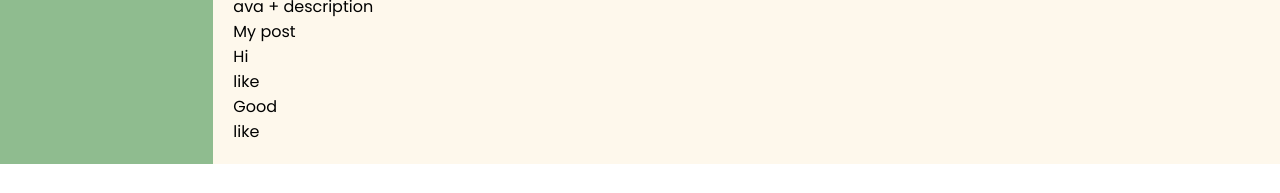
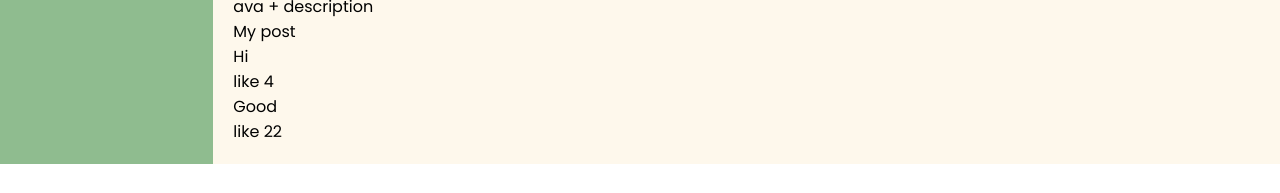
Before and after one commit to SakharovaKsu/Social-media, a React (Create React App) app: page /profile in a window 1280 px wide. Shown: the part 474-667 px from the top of the page. Built offline with nearby package versions, Linux system fonts and the light colour scheme.

Commit message:
Типизация

```diff
--- a/src/App.tsx
+++ b/src/App.tsx
@@ -1,4 +1,4 @@
-import React from "react";
+import React, {FC} from "react";
 import "./App.css";
 import Header from "./components/Header/Header";
 import Navbar from "./components/Navbar/Navbar";
@@ -7,8 +7,16 @@ import Dialogs from "./components/Dialogs/Dialogs";
 import {BrowserRouter, Route} from "react-router-dom";
 import News from "./components/News/News";
 import Music from "./components/Music/Music";
+import {StateType} from "./redax/state";
 
-const App = (props:any) => {
+type AppState = {
+    state: StateType
+}
+const App:FC<AppState> = (props) => {
+
+    const dialogsData = props.state.dialogsPage.dialogsData;
+    const messageData = props.state.dialogsPage.messageData;
+    const postsData = props.state.postPage.postsData;
 
     return (
         <BrowserRouter> {/*обромляем весь компонент для route*/}
@@ -17,9 +25,9 @@ const App = (props:any) => {
                 <Navbar />
                 <div className='app-wrapper-content'>
                     {/*отрисовка компонента по клику на стриничке*/}
-                  <Route exact path='/dialogs' render={() => <Dialogs dialogsData={props.dialogsData} messageData={props.messageData} />} />
+                    <Route exact path='/dialogs' render={() => <Dialogs dialogsData={dialogsData} messageData={messageData} />} />
                     {/*через render вызываем ананимную функцию, которая отрисовывает компонент*/}
-                  <Route path='/profile' render={() => <Profile postsData={props.postsData} />} />
+                    <Route path='/profile' render={() => <Profile postsData={postsData} />} />
                     <Route path='/news' component={News} />
                     <Route path='/music' component={Music} />
               </div>
--- a/src/components/Dialogs/DialogItem /DialogItem.tsx
+++ b/src/components/Dialogs/DialogItem /DialogItem.tsx
@@ -1,8 +1,9 @@
-import React from 'react';
+import React, {FC} from 'react';
 import s from "../Dialogs.module.css";
 import {NavLink} from "react-router-dom";
+import {dialogsDataType} from "../../../redax/state";
 
-const DialogItem = (props: any) => {
+const DialogItem:FC<dialogsDataType> = (props) => {
     return (
         <li className={s.item}>
             <NavLink className={s.link} to={`dialogs/${props.id}`}>{props.name}</NavLink>
--- a/src/components/Dialogs/Dialogs.tsx
+++ b/src/components/Dialogs/Dialogs.tsx
@@ -2,8 +2,9 @@ import React, {FC} from 'react';
 import s from './Dialogs.module.css';
 import DialogItem from "./DialogItem /DialogItem";
 import Message from "./Message/Message";
+import {DialogsPageType} from "../../redax/state";
 
-const Dialogs = (props:any) => {
+const Dialogs:FC<DialogsPageType> = (props) => {
 
     const dialogsElements = props.dialogsData.map((dialog:any) => <DialogItem name={dialog.name} id={dialog.id}/>);
     const messagesElements = props.messageData.map((message:any) => <Message message={message.message} id={message.id}/>)
--- a/src/components/Profile/MyPosts/MyPosts.tsx
+++ b/src/components/Profile/MyPosts/MyPosts.tsx
@@ -1,8 +1,9 @@
-import React from 'react';
+import React, {FC} from 'react';
 import Post from "./Post/Post";
+import {PostPageType} from "../../../redax/state";
 
-const MyPosts = (props:any) => {
-    const postsElements = props.postsData.map((post:any) => <Post key={post.id} message={post.message} likeCount={post.lireCount} />)
+const MyPosts:FC<PostPageType> = (props) => {
+    const postsElements = props.postsData.map(post => <Post key={post.id} message={post.message} likeCount={post.likeCount} />)
 
     return (
         <div>
--- a/src/components/Profile/MyPosts/Post/Post.tsx
+++ b/src/components/Profile/MyPosts/Post/Post.tsx
@@ -1,10 +1,11 @@
 import React from 'react';
-const Post: React.FC<any>= (props) => {
+import {PostsDataType} from "../../../../redax/state";
+const Post: React.FC<PostsDataType>= (props) => {
     return (
         <div>
             {props.message}
             <div>
-                <span>like {props.like}</span>
+                <span>like {props.likeCount}</span>
             </div>
         </div>
     )
--- a/src/components/Profile/Profile.tsx
+++ b/src/components/Profile/Profile.tsx
@@ -1,8 +1,9 @@
-import React from 'react';
+import React, {FC} from 'react';
 import s from './Profile.module.css';
 import MyPosts from "./MyPosts/MyPosts";
 import ProfileInfo from "./ProfileInfo/ProfileInfo";
-const Profile = (props:any) => {
+import {PostPageType} from "../../redax/state";
+const Profile:FC<PostPageType> = (props) => {
     return (
         <div className={s.content}>
             <ProfileInfo />
--- a/src/index.tsx
+++ b/src/index.tsx
@@ -2,46 +2,9 @@ import React from 'react';
 import ReactDOM from 'react-dom';
 import './index.css';
 import App from './App';
-
-
-type DialogsType = {
-    id: number
-    name: string
-}
-
-const dialogsData:DialogsType[] = [
-    {id: 1, name: 'Dima'},
-    {id: 2, name: 'Valera'},
-    {id: 3, name: 'Sveta'},
-    {id: 4, name: 'Olga'},
-    {id: 5, name: 'Paul'},
-]
-
-type MessagesType = {
-    id: number
-    message: string
-}
-
-const messageData:MessagesType[] = [
-    {id: 1, message: 'Hi'},
-    {id: 2, message: 'Buddy, how are you? How are you?'},
-    {id: 3, message: 'Everything is just great!'},
-    {id: 4, message: 'Lol'},
-    {id: 5, message: 'Yes =)'},
-]
-
-export type PostDataType = {
-    id: number
-    message: string
-    lireCount: number
-}
-
-const postsData:PostDataType[] = [
-    {id: 1, message: 'Hi', lireCount: 4},
-    {id: 2, message: 'Good', lireCount: 22},
-]
+import {state} from "./redax/state";
 
 ReactDOM.render(
-    <App postsData={postsData} messageData={messageData} dialogsData={dialogsData} />,
+    <App state={state} />,
   document.getElementById('root')
 );
--- /dev/null
+++ b/src/redax/state.ts
@@ -0,0 +1,56 @@
+export type dialogsDataType = {
+    id: number
+    name: string
+}
+
+type  messageDataType = {
+    id: number
+    message: string
+}
+
+export type PostsDataType = {
+    id: number
+    message: string
+    likeCount: number
+}
+
+export type DialogsPageType = {
+    dialogsData: dialogsDataType[]
+    messageData: messageDataType[]
+}
+
+export type PostPageType = {
+    postsData: PostsDataType[]
+}
+
+export type StateType = {
+    dialogsPage: DialogsPageType
+    postPage: PostPageType
+}
+
+export let state: StateType = {
+    dialogsPage: {
+        dialogsData: [
+            {id: 1, name: 'Dima'},
+            {id: 2, name: 'Valera'},
+            {id: 3, name: 'Sveta'},
+            {id: 4, name: 'Olga'},
+            {id: 5, name: 'Paul'},
+        ],
+
+        messageData: [
+            {id: 1, message: 'Hi'},
+            {id: 2, message: 'Buddy, how are you? How are you?'},
+            {id: 3, message: 'Everything is just great!'},
+            {id: 4, message: 'Lol'},
+            {id: 5, message: 'Yes =)'},
+        ]
+    },
+
+    postPage: {
+        postsData: [
+            {id: 1, message: 'Hi', likeCount: 4},
+            {id: 2, message: 'Good', likeCount: 22},
+        ]
+    }
+}
```
Lines whose indentation alone changed are shown as unchanged.
